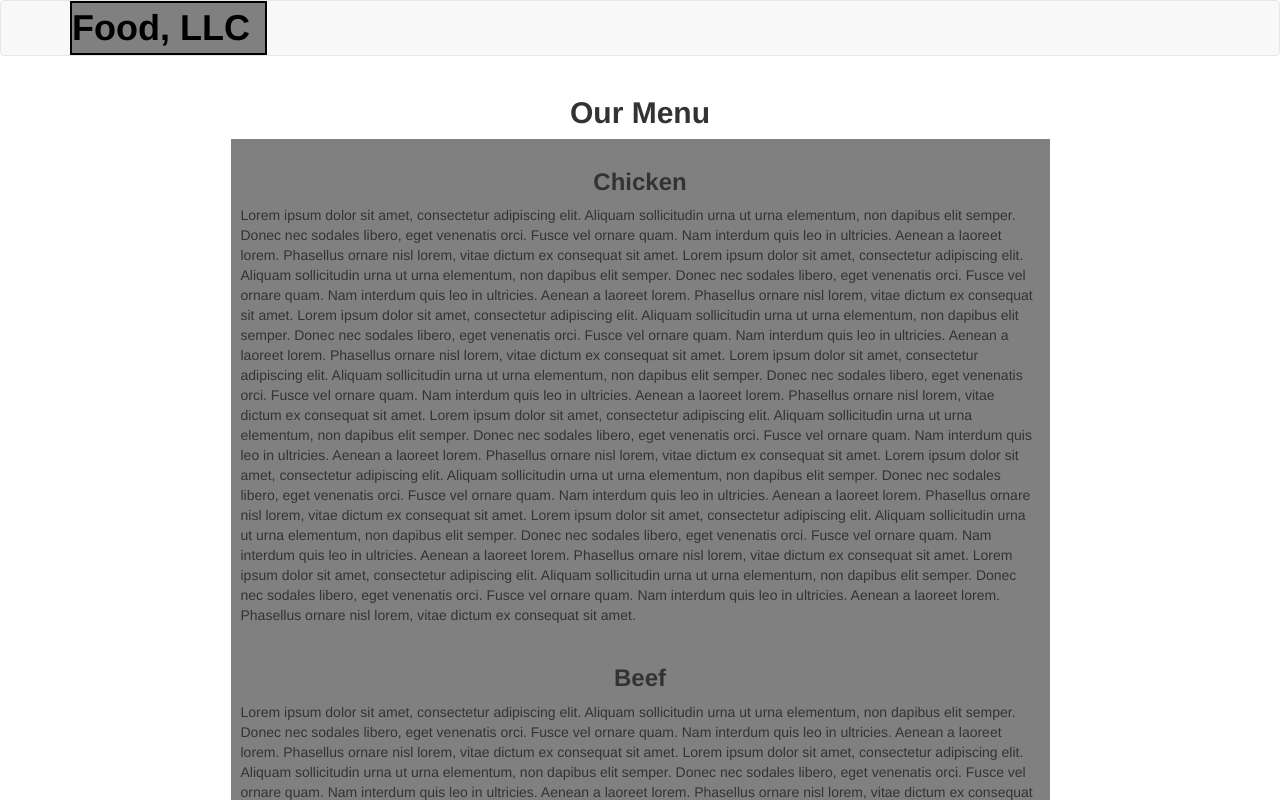
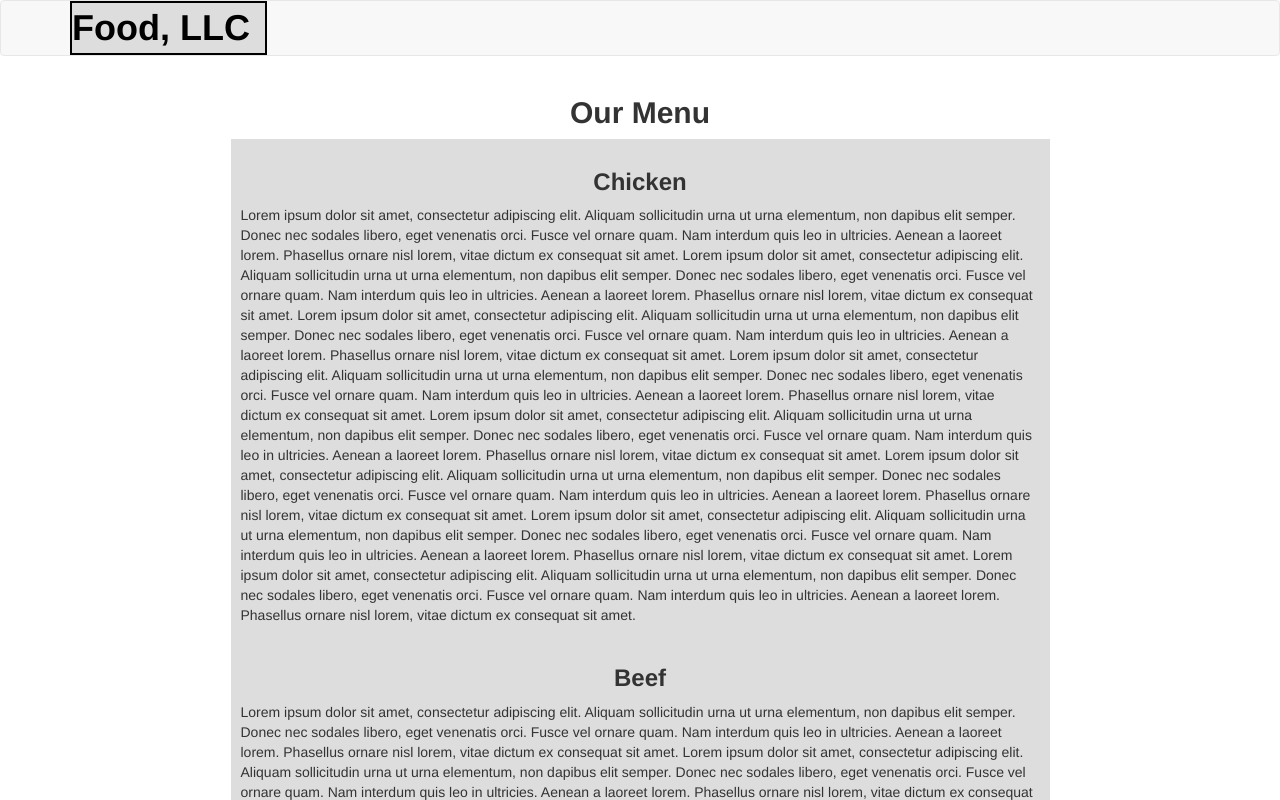
Before and after one commit to bemmah/coursera-test, a plain HTML site: page module3-solution/index.html in a window 1280 px wide. Shown: the top 800 px of the page. Drawn offline with Linux system fonts and the light colour scheme.

Commit message:
Update style.css

```diff
--- a/module3-solution/css/style.css
+++ b/module3-solution/css/style.css
@@ -1,6 +1,6 @@
 h1{	margin-top: -10px;	color: #000; font-weight: bold; text-align: left;}
 h2, h3{	font-weight: bold;	text-align: center;}
-.navbar-header{background-color: gray;	border: 2px solid #000;	border-radius: 0;}
+.navbar-header{background-color: #ddd;	border: 2px solid #000;	border-radius: 0;}
 .navbar-default .navbar-nav>li>a{color: #000; text-align: center;background-color: #fff;}
 .nav>li{border: 1px solid #000;}
 .navbar-default .navbar-toggle { border-color: #000; }
@@ -8,7 +8,7 @@ h2, h3{	font-weight: bold;	text-align: center;}
 .navbar-default .navbar-toggle .icon-bar { background-color: #000; }
 .navbar-default .navbar-toggle .icon-bar:focus,
 .navbar-default .navbar-toggle .icon-bar:active{background-color: #ddd;}
-.row>div{background-color: gray;}
+.row>div{background-color: #ddd;}
 .col-xs-12 {
 	float: none;
 	width: 70%;
```
